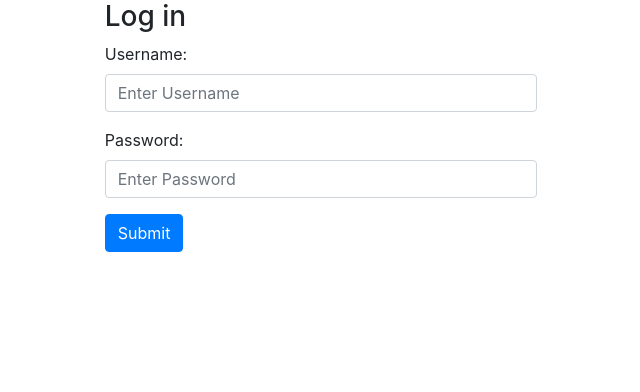
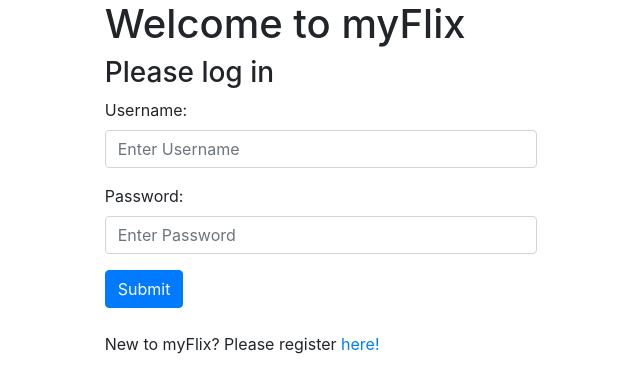
Before and after one commit to minhajislam674/myFlix-client, a React (Vite) app: page / in a window 1280 px wide. Shown: the top 392 px of the page, without its empty margins (319-959 px from the left). Built offline with nearby package versions, Linux system fonts and the light colour scheme.

Commit message:
Implemented browser routing

```diff
--- a/src/components/login-view/login-view.jsx
+++ b/src/components/login-view/login-view.jsx
@@ -1,6 +1,7 @@
 import React, {useState} from "react";
 import PropTypes from 'prop-types';
 import axios from "axios";
+import { Link } from "react-router-dom";
 
 import Form from 'react-bootstrap/Form';
 import Button from 'react-bootstrap/Button';
@@ -66,7 +67,8 @@ return (
         <Row className="d-flex align-items-center justify-content-center">
             <Col md={5}>
                 <Form>
-                    <h3>Log in</h3>
+                    <h1>Welcome to myFlix</h1>
+                    <h3>Please log in</h3>
                     <Form.Group className="mb-3" controlId="formUsername">
                     <Form.Label>Username: </Form.Label>
                     <Form.Control
@@ -90,6 +92,12 @@ return (
                     </Form.Group>
 
                     <Button variant="primary" type="submit" onClick={handleSubmit}>Submit</Button>
+
+                    <Form.Group>
+                        <br/>
+                        <Form.Label> New to myFlix? Please register </Form.Label>
+                        <Link to="/register"> here!</Link>
+                    </Form.Group>
                 </Form>
             </Col>
         </Row>
--- a/src/components/main-view/main-view.jsx
+++ b/src/components/main-view/main-view.jsx
@@ -5,6 +5,7 @@ import { BrowserRouter as Router, Route, Redirect, Routes } from 'react-router-d
 import { MovieCard } from '../movie-card/movie-card';
 import { MovieView } from '../movie-view/movie-view';
 import { LoginView } from '../login-view/login-view';
+import { RegistrationView } from '../registration-view/registration-view';
 import { DirectorView } from '../director-view/director-view';
 import { GenreView } from '../genre-view/genre-view';
 
--- a/src/components/movie-card/movie-card.jsx
+++ b/src/components/movie-card/movie-card.jsx
@@ -31,7 +31,6 @@ export class MovieCard extends React.Component {
   }
 }
 
-
 MovieCard.propTypes = {
   movie: PropTypes.shape({
     Title: PropTypes.string.isRequired,
--- a/src/components/registration-view/registration-view.jsx
+++ b/src/components/registration-view/registration-view.jsx
@@ -1,6 +1,7 @@
 import React, {useState} from "react";
 import PropTypes from 'prop-types';
 import axios from "axios";
+import { Link } from "react-router-dom";
 
 import Button from 'react-bootstrap/Button';
 import Form from 'react-bootstrap/Form';
@@ -60,7 +61,7 @@ const handleSubmit = (e) => {
         .then(response => {
             const data = response.data;
             console.log(data);
-            alert('Registration successful, please log in!');
+            alert('Registration successful, now you can log in!');
             window.open('/', '_self');
         })
         .catch(err => {
@@ -76,7 +77,7 @@ return (
             <Col md={5}>
                 <Form>
                     <h1>Welcome to myFlix</h1>
-                    <h3>Please sign up</h3>
+                    <h3>Please enter your username, password and email address to sign up!</h3>
                     <Form.Group className="mb-3" >
                     <Form.Label>Username: </Form.Label>
                     <Form.Control
@@ -109,9 +110,15 @@ return (
                         required />
                         {emailErr && <p>{emailErr}</p>}
                     </Form.Group>
-                    <Button className="sign-up-button mt-2 mr-2" variant="primary" type="submit" onClick={handleSubmit}>Register</Button>
+                    <Button className="sign-up-button mt-2 mr-2" variant="primary" type="submit" onClick={handleSubmit}>Submit</Button>
+
+                    <Form.Group>
+                        <br/>
+                        <Form.Label> Already have an account? Log in </Form.Label>
+                        <Link to="/"> here!</Link>
+                    </Form.Group>
                 </Form>
-                <Button className="sign-up-button mt-2 mr-2" variant="primary" type="submit">Login</Button>
+
 
             </Col>
         </Row>
```
Also changed, not shown: 2 other files (tests, documents, lock files or other folders).
